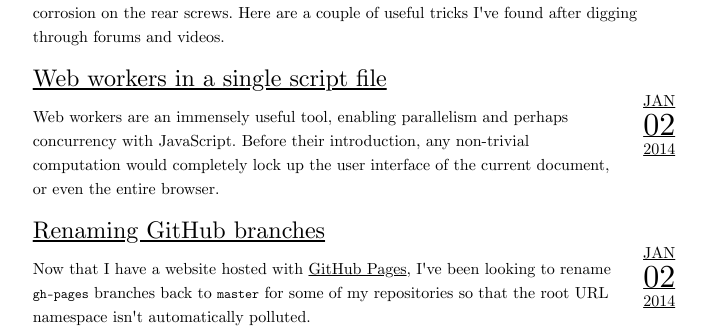
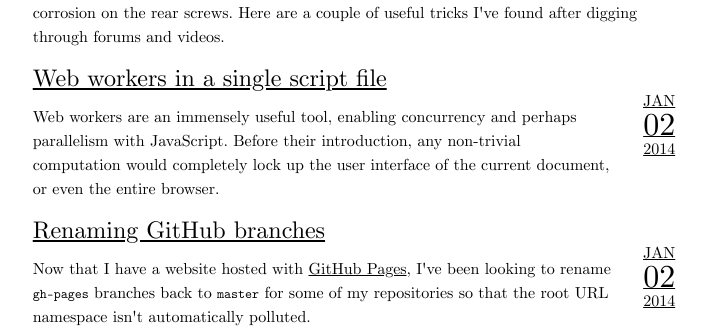
Before and after one commit to delan/www.azabani.com, a Jekyll site: the page built from index.html, in a window 1280 px wide and 900 px high, scrolled down 5019 px. Shown: the part 343-671 px from the top of the window, without its empty margins (286-993 px from the left). Built offline with Jekyll 4.4.1, drawn with Linux system fonts in a browser that asks for light colours.

Commit message:
embarrassing rookie mistake

```diff
--- a/_posts/2014-01-02-web-workers-single-script.html
+++ b/_posts/2014-01-02-web-workers-single-script.html
@@ -4,8 +4,8 @@ title: Web workers in a single script file
 date: 2014-01-02 20:00:00 +0800
 ---
 
-<p>Web workers are an immensely useful tool, enabling parallelism and perhaps
-concurrency with JavaScript. Before their introduction, any non-trivial
+<p>Web workers are an immensely useful tool, enabling concurrency and perhaps
+parallelism with JavaScript. Before their introduction, any non-trivial
 computation would completely lock up the user interface of the current
 document, or even the entire browser.
 
```
